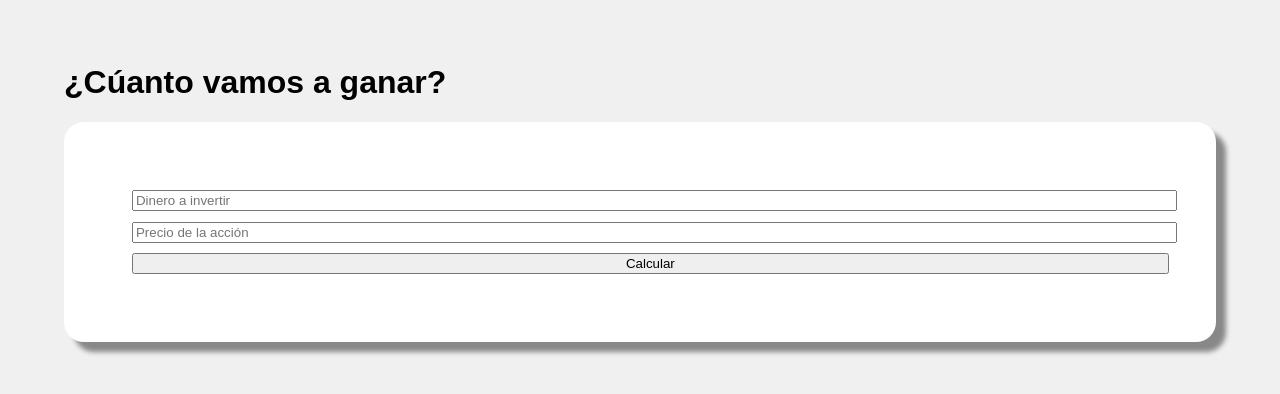
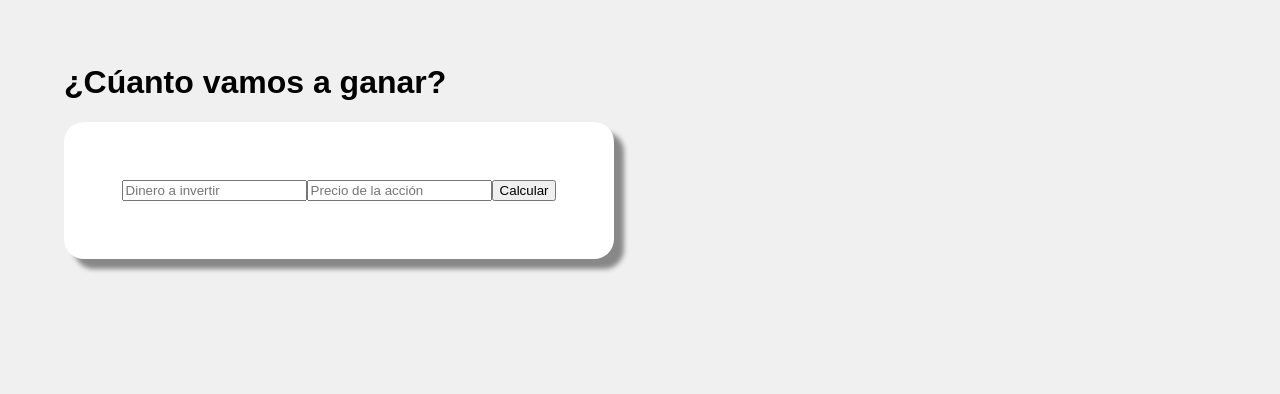
Before and after one commit to carlosvin/pricecalculator, a Flask app: page / in a window 1280 px wide. Shown: the top 394 px of the page. Run offline with Flask 2, Linux system fonts and the light colour scheme.

```diff
--- a/static/style.css
+++ b/static/style.css
@@ -17,12 +17,11 @@ form {
 	-moz-box-shadow: 10px 10px 5px #888;
 	-webkit-box-shadow: 10px 10px 5px #888;
 	box-shadow: 10px 10px 5px #888;
+	display: table;
 }
 
 form>*{
-	display: block;
-	width: 100%;
-	margin: 1%;
+	display: table-cell;
 }
 
 table{
```
